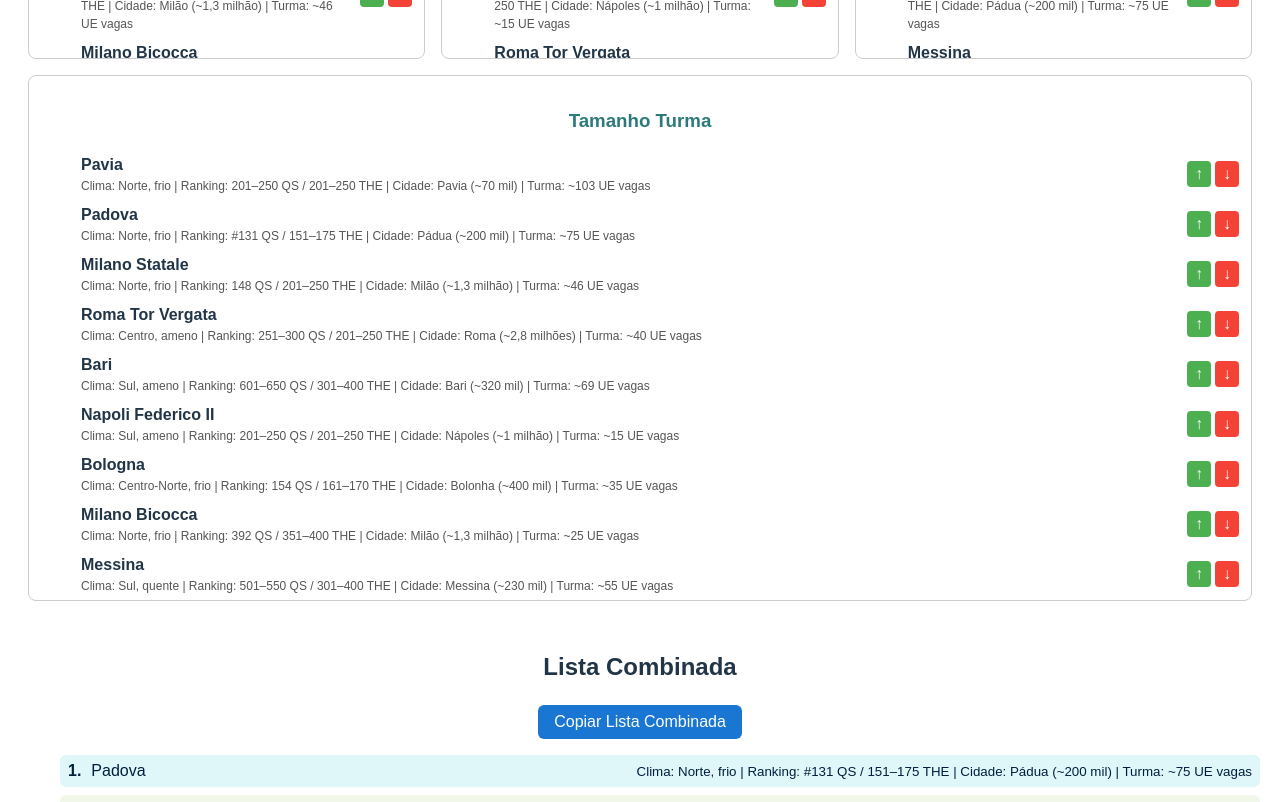
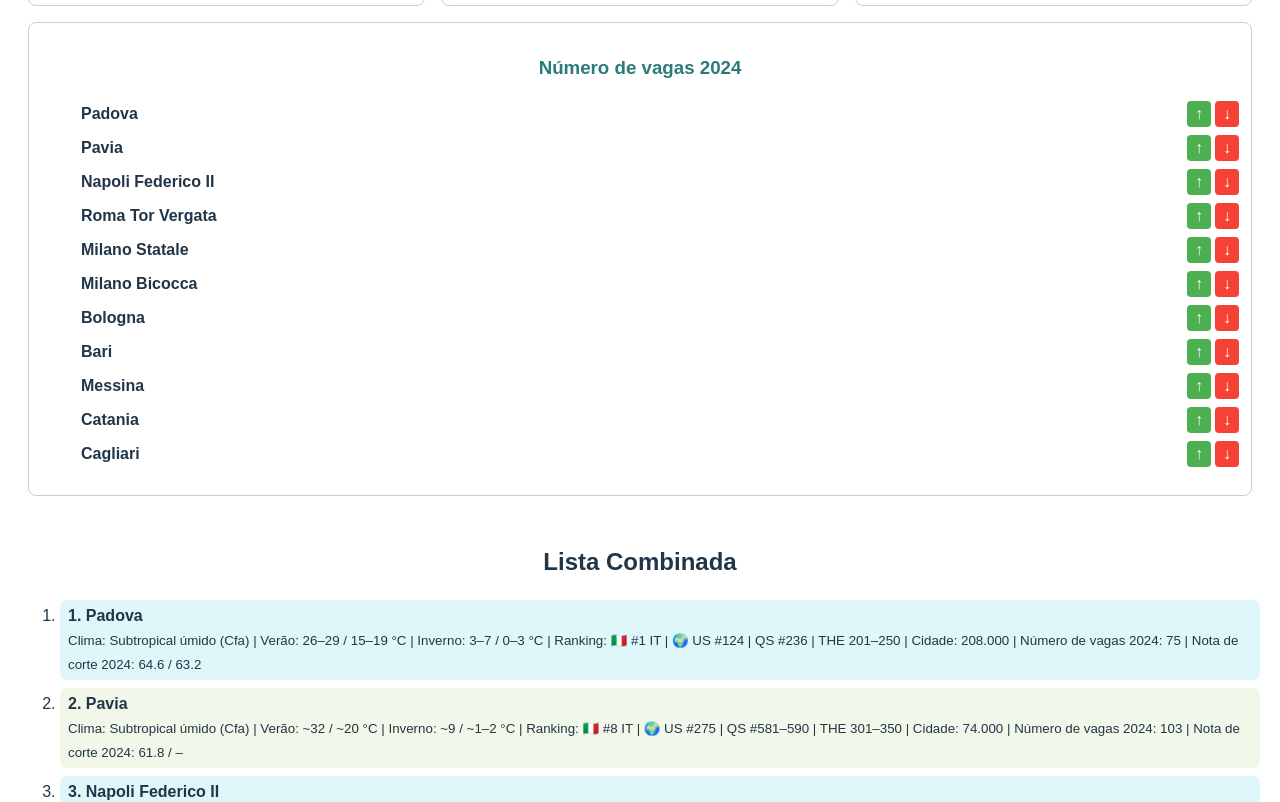
Before and after one commit to carolinessantos/choosemed, a React (Vite) app: page / in a window 1280 px wide. Shown: the part 620-1422 px from the top of the page. Built offline with nearby package versions, Linux system fonts and the light colour scheme.

Commit message:
Update App.tsx

```diff
--- a/src/App.tsx
+++ b/src/App.tsx
@@ -5,21 +5,22 @@ interface University {
   ranking: string;
   citySize: string;
   climate: string;
-  classSize: string;
+  vagas2024: string;
+  notaCorte2024: string;
 }
 
 const allUniversities: University[] = [
-  { name: "Padova", ranking: "#131 QS / 151–175 THE", citySize: "Pádua (~200 mil)", climate: "Norte, frio", classSize: "~75 UE vagas" },
-  { name: "Pavia", ranking: "201–250 QS / 201–250 THE", citySize: "Pavia (~70 mil)", climate: "Norte, frio", classSize: "~103 UE vagas" },
-  { name: "Napoli Federico II", ranking: "201–250 QS / 201–250 THE", citySize: "Nápoles (~1 milhão)", climate: "Sul, ameno", classSize: "~15 UE vagas" },
-  { name: "Roma Tor Vergata", ranking: "251–300 QS / 201–250 THE", citySize: "Roma (~2,8 milhões)", climate: "Centro, ameno", classSize: "~40 UE vagas" },
-  { name: "Milano Statale", ranking: "148 QS / 201–250 THE", citySize: "Milão (~1,3 milhão)", climate: "Norte, frio", classSize: "~46 UE vagas" },
-  { name: "Milano Bicocca", ranking: "392 QS / 351–400 THE", citySize: "Milão (~1,3 milhão)", climate: "Norte, frio", classSize: "~25 UE vagas" },
-  { name: "Bologna", ranking: "154 QS / 161–170 THE", citySize: "Bolonha (~400 mil)", climate: "Centro-Norte, frio", classSize: "~35 UE vagas" },
-  { name: "Bari", ranking: "601–650 QS / 301–400 THE", citySize: "Bari (~320 mil)", climate: "Sul, ameno", classSize: "~69 UE vagas" },
-  { name: "Messina", ranking: "501–550 QS / 301–400 THE", citySize: "Messina (~230 mil)", climate: "Sul, quente", classSize: "~55 UE vagas" },
-  { name: "Catania", ranking: "401–450 QS / — THE", citySize: "Catania (~300 mil)", climate: "Sul, quente", classSize: "~30 UE vagas" },
-  { name: "Cagliari", ranking: "601–800 QS / 301–400 THE", citySize: "Cagliari (~150 mil)", climate: "Sul/ilha, ameno", classSize: "~80 UE vagas" }
+  { name: "Padova", ranking: "🇮🇹 #1 IT | 🌍 US #124 | QS #236 | THE 201–250", citySize: "208.000", climate: "Subtropical úmido (Cfa) | Verão: 26–29 / 15–19 °C | Inverno: 3–7 / 0–3 °C", vagas2024: "75", notaCorte2024: "64.6 / 63.2" },
+  { name: "Pavia", ranking: "🇮🇹 #8 IT | 🌍 US #275 | QS #581–590 | THE 301–350", citySize: "74.000", climate: "Subtropical úmido (Cfa) | Verão: ~32 / ~20 °C | Inverno: ~9 / ~1–2 °C", vagas2024: "103", notaCorte2024: "61.8 / –" },
+  { name: "Napoli Federico II", ranking: "🇮🇹 #5 IT | 🌍 US #186 | QS #351–400 | THE 351–400", citySize: "908.000", climate: "Mediterrânico | Verão: 30–31 / 18–19 °C | Inverno: 15–16 / 9–10 °C", vagas2024: "15", notaCorte2024: "64.0 / 61.4" },
+  { name: "Roma Tor Vergata", ranking: "🇮🇹 #13 IT | 🌍 US #408 | QS #601–650 | THE 301–350", citySize: "2.750.000", climate: "Mediterrânico (Csa) | Verão: 30 / 20 °C | Inverno: 12 / 3 °C", vagas2024: "40", notaCorte2024: "62.0 / –" },
+  { name: "Milano Statale", ranking: "🇮🇹 #3 IT | 🌍 US #156 | QS #276 | THE 201–250", citySize: "1.370.000", climate: "Subtropical úmido (Cfa) | Verão: 30–31 / 18–20 °C | Inverno: 9–11 / 2–4 °C", vagas2024: "55", notaCorte2024: "69.2 / 67.8" },
+  { name: "Milano Bicocca", ranking: "🇮🇹 #14 IT | 🌍 US #413 | QS #481–490 | THE 251–300", citySize: "1.370.000", climate: "Subtropical úmido (Cfa) | Verão: 30–31 / 18–20 °C | Inverno: 9–11 / 2–4 °C", vagas2024: "30", notaCorte2024: "66.7 / 64.8" },
+  { name: "Bologna", ranking: "🇮🇹 #2 IT | 🌍 US #112 | QS #154 | THE #155", citySize: "400.000", climate: "Subtropical úmido (Cfa) | Verão: 31–32 / 17–20 °C | Inverno: ~3 / ~3 °C", vagas2024: "97", notaCorte2024: "65.6 / 64.8" },
+  { name: "Bari", ranking: "🇮🇹 #31 IT | 🌍 US #603 | QS #801–850 | THE 501–600", citySize: "320.000", climate: "Mediterrânico | Verão: >27 °C", vagas2024: "69", notaCorte2024: "59.1 / –" },
+  { name: "Messina", ranking: "🇮🇹 #29 IT | 🌍 US #573 | QS #751–760 | THE 501–600", citySize: "221.000", climate: "Mediterrânico | Verão: 32–35 °C | Inverno: 8–10 °C", vagas2024: "55", notaCorte2024: "57.6 / –" },
+  { name: "Catania", ranking: "🇮🇹 #23 IT | 🌍 US #460 | QS #801–850 | THE 601–800", citySize: "300.000", climate: "Mediterrânico | Verão: 32–35 °C | Inverno: ~10 °C", vagas2024: "30", notaCorte2024: "58.4 / –" },
+  { name: "Cagliari", ranking: "🇮🇹 #36 IT | 🌍 US #653 | QS #716 | THE 601–800", citySize: "147.000", climate: "Mediterrânico | Verão: 30 °C | Inverno: 8–10 °C", vagas2024: "80", notaCorte2024: "56.9 / –" }
 ];
 
 function getUniversityData(name: string): University | undefined {
@@ -106,9 +107,7 @@ function ListEditor({
     }}>
       <h3 style={{ textAlign: "center", fontWeight: "bold", color: "#2c7a7b" }}>{title}</h3>
       <ol>
-        {list.map((uniName, i) => {
-          const data = getUniversityData(uniName);
-          return (
+        {list.map((uniName, i) => (
           <li key={uniName} style={{
             marginBottom: 8,
             display: "flex",
@@ -118,9 +117,6 @@ function ListEditor({
           }}>
             <div style={{ flex: 1 }}>
               <strong>{uniName}</strong>
-                <div style={{ fontSize: 12, color: "#555" }}>
-                  Clima: {data?.climate} | Ranking: {data?.ranking} | Cidade: {data?.citySize} | Turma: {data?.classSize}
-                </div>
             </div>
             <div>
               <button onClick={() => moveUp(i)} disabled={i === 0}
@@ -144,8 +140,7 @@ function ListEditor({
                 }}>↓</button>
             </div>
           </li>
-          );
-        })}
+        ))}
       </ol>
     </div>
   );
@@ -153,91 +148,47 @@ function ListEditor({
 
 export default function App() {
   const [clima, setClima] = useState(allUniversities.map(u => u.name));
-  const [ranking, setRanking] = useState([
-    "Milano Statale", "Padova", "Bologna", "Pavia",
-    "Napoli Federico II", "Roma Tor Vergata", "Milano Bicocca",
-    "Messina", "Bari", "Catania", "Cagliari"
-  ]);
-  const [tamanhoCidade, setTamanhoCidade] = useState([
-    "Roma Tor Vergata", "Milano Statale", "Napoli Federico II",
-    "Bari", "Padova", "Messina", "Pavia",
-    "Bologna", "Milano Bicocca", "Catania", "Cagliari"
-  ]);
-  const [tamanhoTurma, setTamanhoTurma] = useState([
-    "Pavia", "Padova", "Milano Statale", "Roma Tor Vergata",
-    "Bari", "Napoli Federico II", "Bologna",
-    "Milano Bicocca", "Messina", "Catania", "Cagliari"
-  ]);
+  const [ranking, setRanking] = useState(allUniversities.map(u => u.name));
+  const [tamanhoCidade, setTamanhoCidade] = useState(allUniversities.map(u => u.name));
+  const [vagas, setVagas] = useState(allUniversities.map(u => u.name));
 
   const [combined, setCombined] = useState<string[]>([]);
 
   useEffect(() => {
     const combinedList = combineListsByPosition(
-      [clima, ranking, tamanhoCidade, tamanhoTurma],
+      [clima, ranking, tamanhoCidade, vagas],
       allUniversities.length
     );
     setCombined(combinedList);
-  }, [clima, ranking, tamanhoCidade, tamanhoTurma]);
-
-  const copyCombinedToClipboard = () => {
-    const text = combined.map((uni, i) => {
-      const data = getUniversityData(uni);
-      return `${i + 1}. ${uni} — Clima: ${data?.climate}, Ranking: ${data?.ranking}, Cidade: ${data?.citySize}, Turma: ${data?.classSize}`;
-    }).join("\n");
-    navigator.clipboard.writeText(text);
-    alert("Lista combinada copiada para a área de transferência!");
-  };
+  }, [clima, ranking, tamanhoCidade, vagas]);
 
   return (
-    <div style={{ fontFamily: "Arial, sans-serif", padding: 20 }}>
+    <div style={{ fontFamily: "Arial, sans-serif", padding: 20, backgroundColor: "white" }}>
       <h1 style={{ textAlign: "center", color: "#2c7a7b" }}>ChooseMed</h1>
 
       <div style={{ display: "flex", flexWrap: "wrap" }}>
         <ListEditor title="Clima" list={clima} setList={setClima} />
         <ListEditor title="Ranking" list={ranking} setList={setRanking} />
         <ListEditor title="Tamanho Cidade" list={tamanhoCidade} setList={setTamanhoCidade} />
-        <ListEditor title="Tamanho Turma" list={tamanhoTurma} setList={setTamanhoTurma} />
+        <ListEditor title="Número de vagas 2024" list={vagas} setList={setVagas} />
       </div>
 
       <section style={{ marginTop: 40 }}>
         <h2 style={{ textAlign: "center" }}>Lista Combinada</h2>
-        <button
-          onClick={copyCombinedToClipboard}
-          style={{
-            display: "block",
-            margin: "10px auto",
-            padding: "8px 16px",
-            backgroundColor: "#1976d2",
-            color: "white",
-            border: "none",
-            borderRadius: 6,
-            cursor: "pointer",
-          }}
-        >
-          Copiar Lista Combinada
-        </button>
-
         <ol>
           {combined.map((uni, i) => {
             const data = getUniversityData(uni);
             return (
               <li key={uni} style={{
                 marginBottom: 8,
-                display: "flex",
-                justifyContent: "space-between",
-                alignItems: "center",
-                gap: 10,
                 padding: "4px 8px",
                 borderRadius: 6,
                 backgroundColor: i % 2 === 0 ? "#e0f7fa" : "#f1f8e9"
               }}>
-                <span style={{ fontWeight: "bold", color: "#001f3f" }}>{i + 1}.</span>
-                <span style={{ flex: 1, color: "#001f3f" }}>{uni}</span>
-                <span>
-                  <small style={{ color: "#001f3f" }}>
-                    Clima: {data?.climate} | Ranking: {data?.ranking} | Cidade: {data?.citySize} | Turma: {data?.classSize}
+                <strong>{i + 1}. {uni}</strong><br />
+                <small>
+                  Clima: {data?.climate} | Ranking: {data?.ranking} | Cidade: {data?.citySize} | Número de vagas 2024: {data?.vagas2024} | Nota de corte 2024: {data?.notaCorte2024}
                 </small>
-                </span>
               </li>
             );
           })}
```
Lines whose indentation alone changed are shown as unchanged.
